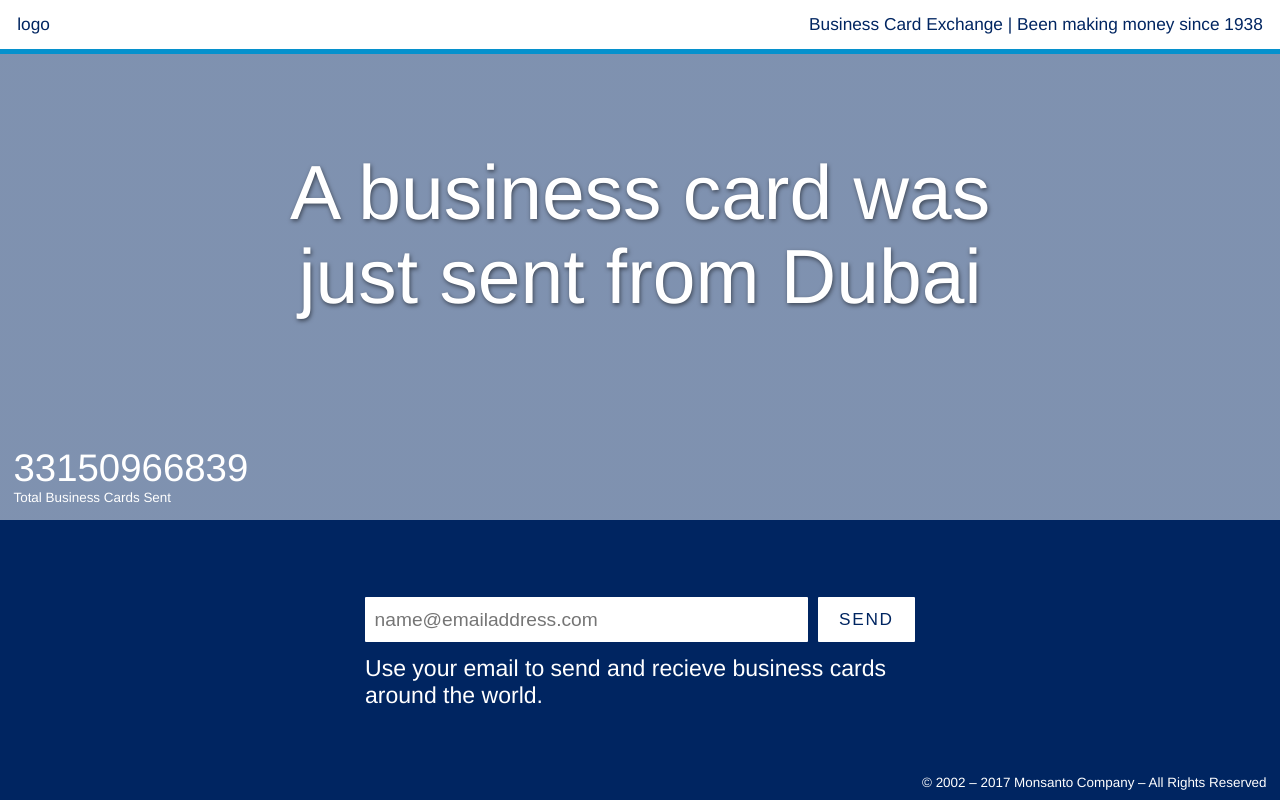
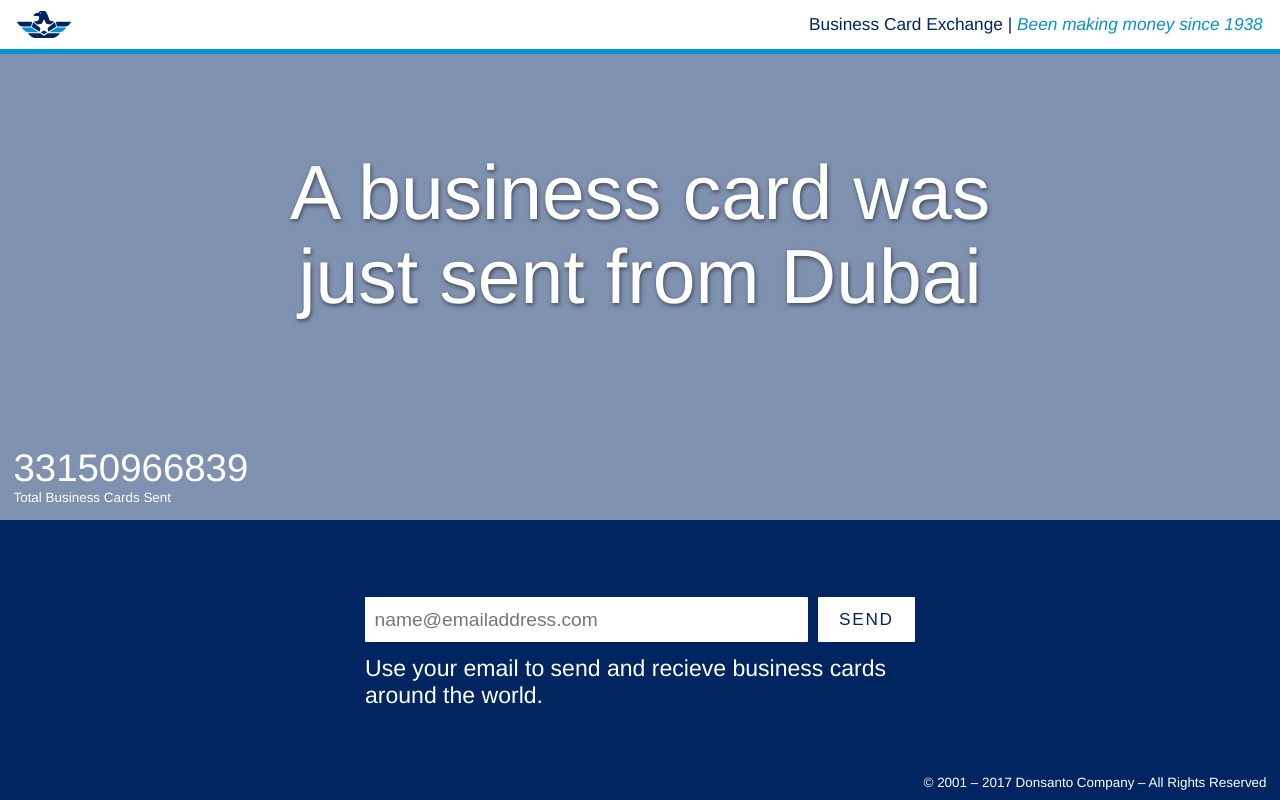
Before and after one commit to LJNGDAHL/grafiska-verktyg, a website: page assignments/idea/idea.html in a window 1280 px wide. Drawn offline with Linux system fonts and the light colour scheme.

Commit message:
Finished MVP that works as a proof of concept. Still a work in progress

```diff
--- a/assignments/idea/idea.html
+++ b/assignments/idea/idea.html
@@ -5,7 +5,7 @@
   <meta name="viewport" content="width=device-width, initial-scale=1.0">
   <meta http-equiv="X-UA-Compatible" content="ie=edge">
   <link rel="stylesheet" href="idea.css">
-  <title>Chain Letters</title>
+  <title>Business Card Exchange</title>
   <script>
     (function () {
       document.documentElement.classList.add('has-js');
@@ -14,8 +14,8 @@
 </head>
 <body>
   <header class="site-header">
-    <p>logo</p>
-    <p>Business Card Exchange | Been making money since 1938</p>
+    <img src="logo.svg" class="site-logo" alt="Kiwi standing on oval">
+    <p class="site-header-brand">Business Card Exchange | <span class="site-header-slogan">Been making money since 1938</span></p>
   </header>
   <div class="main-container">
     <h1 class="headline">A business card was <br>just sent from <span class="city-js">Dubai</span></h1>
@@ -31,7 +31,7 @@
     <div class="email-container-item">
       <p>Use your email to send and recieve business cards around the world.</p>
     </div>
-    <p class="info-paragraph info-paragraph--side">© 2002 – 2017 Monsanto Company – All Rights Reserved</p>
+    <p class="info-paragraph info-paragraph--side">© 2001 – 2017 Donsanto Company – All Rights Reserved</p>
   </div>
   <script src="script.js"></script>
 </body>
--- a/assignments/idea/script.js
+++ b/assignments/idea/script.js
@@ -1,5 +1,7 @@
 (function idea() {
   'use strict';
+
+  // TODO: Replace int with comma separated string.
 
   const statContainer = document.querySelector('.statistics-container-js');
   const infoText = document.querySelector('.statistics-js');
```
